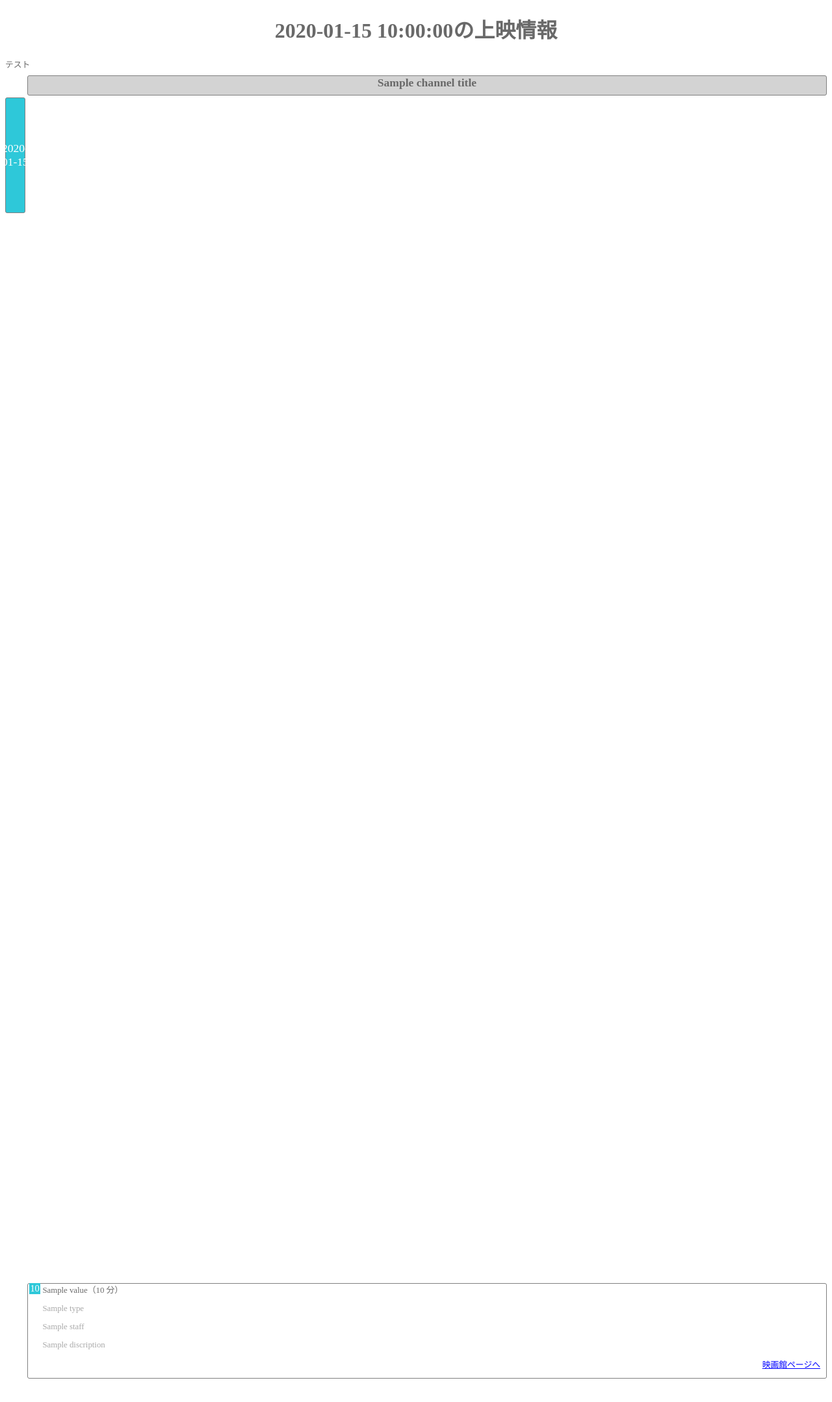
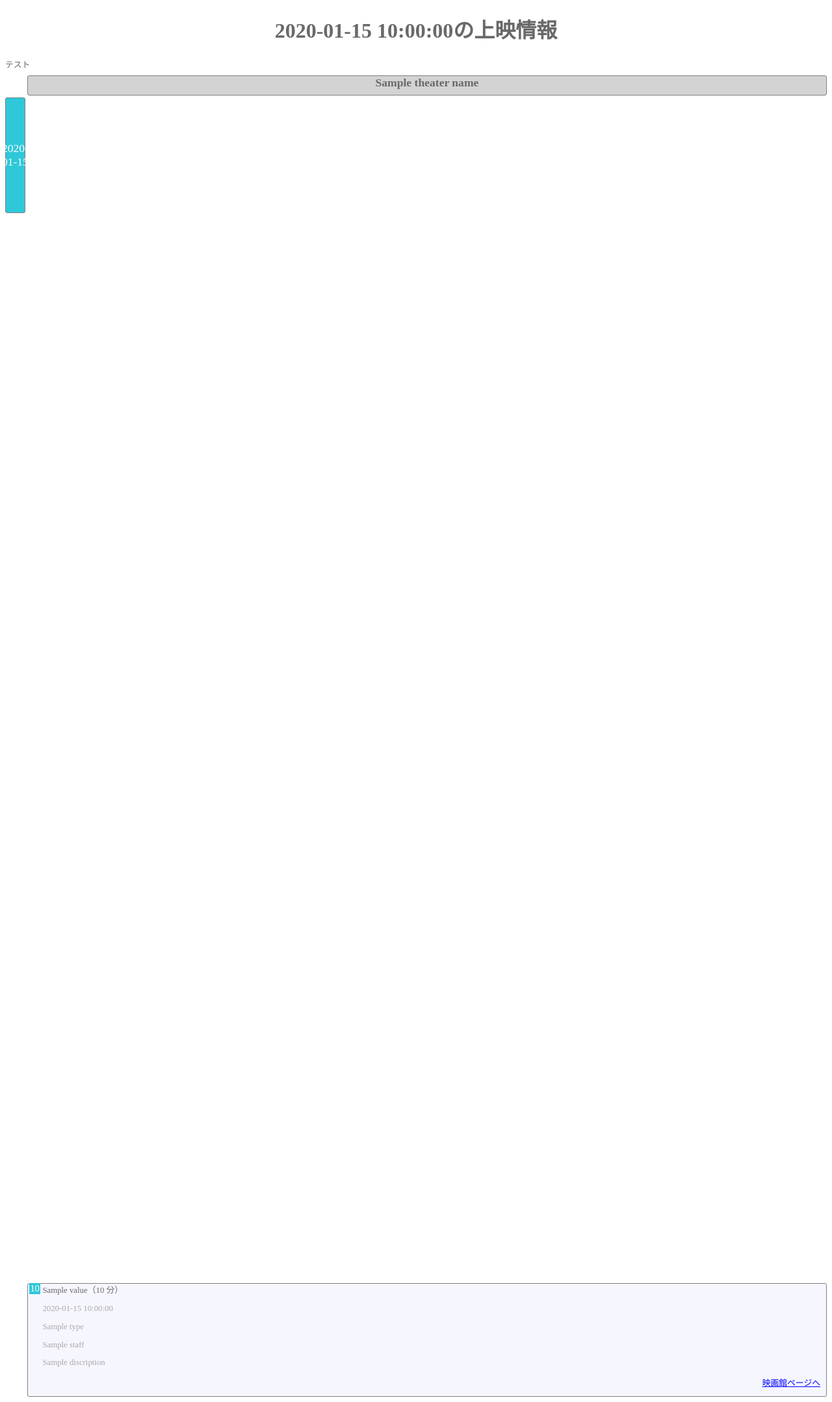
Before and after one commit to Canale0107/mini_theater_scheduler, a Flask app: template src/webapp/templates/schedule.html in a window 1280 px wide. Shown: the whole page at 65% size. Before the commit the page ends 2122 px from the top, so only its background shows below. Run offline with Flask 3, Linux system fonts and the light colour scheme; the template is opened without the code that fills it: most values are stand-ins (such as "Sample title", 1, 10 or a date in 2020).

Commit message:
変数名の変更、見た目のアップデート

```diff
--- a/src/webapp/app.py
+++ b/src/webapp/app.py
@@ -73,6 +73,7 @@ def schedule():
             movie_url = movie_dict["movie_url"]
             schedule_dict[theater_name][movie_title]={
                     "title": movie_title,
+                    "start_end_time": f'{start_datetime.strftime("%H:%M")}-{end_datetime.strftime("%H:%M")}',
                     "type": movie_type,
                     "staff": "■".join([""]+[f'{work}：{name}' for work, name in movie_staff_dict.items()]),
                     "start_hour": start_datetime.hour,
@@ -84,7 +85,7 @@ def schedule():
 
     return render_template('schedule.html',
                             date=today.strftime("%Y年%-m月%-d日"),
-                            channel_titles=theater_name_list,
+                            theater_names=theater_name_list,
                             times=range(10, 24),
                             schedule_dict=schedule_dict)
 
--- a/src/webapp/static/schedule_style.css
+++ b/src/webapp/static/schedule_style.css
@@ -54,8 +54,8 @@ h1 {
 }
 
 
-/* チャンネル名 */
-.channel_title {
+/* 映画館名 */
+.theater_name {
   /* 枠 */
   border: solid 1px gray;
   border-radius: 3px;
@@ -83,6 +83,7 @@ h1 {
 /* 番組の枠 */
 .content-box {
   border: solid 1px gray;
+  background-color: #f6f6ff;
   border-radius: 3px;
 }
 
--- a/src/webapp/templates/schedule.html
+++ b/src/webapp/templates/schedule.html
@@ -11,9 +11,9 @@
 
     <div class="container">
       <!-- チャンネル名 -->
-      {% for channel_title in channel_titles %}
-        <div class="channel_title" style="grid-column: {{ 2 + 2 * (loop.index0) }} / span 2;">
-            {{ channel_title }}
+      {% for theater_name in theater_names %}
+        <div class="theater_name" style="grid-column: {{ 2 + 2 * (loop.index0) }} / span 2;">
+            {{ theater_name }}
         </div>
       {% endfor %}
 
@@ -35,15 +35,13 @@
       {% endfor %}
 
       <!-- チャンネルごとにテレビ番組を表示 -->
-      {% for channel_title in channel_titles%}
+      {% for theater_name in theater_names%}
         {% set outer_loop = loop %}
         <!-- テレビ番組を表示 -->
-        {% for movie in schedule_dict[channel_title|string].values() %}
+        {% for movie in schedule_dict[theater_name|string].values() %}
           {% set start_hour = movie['start_hour'] %}
           {% set start_min = movie['start_min'] %}
           {% set duration_min = movie['duration'] %}
-          {% set type = movie['type'] %}
-          {% set staff = movie['staff'] %}
             <div class="content-box" style="grid-row: {{2+start_min+60*(start_hour-times[0])}} / span {{ duration_min }}; grid-column: {{ 2 + 2 * outer_loop.index0 }} / span 2;"></div>
             <div class="content-minute" style="grid-row: {{2+start_min+60*(start_hour-times[0])}} / span 3; grid-column: {{ 2 + 2 * outer_loop.index0 }}; background-color: {{ colors[start_hour-1] }}"> {{ "%02d" % start_min }} </div>
             <div class="content-minute" style="grid-row: {{2+start_min+60*(start_hour-times[0])}} / span {{ duration_min - 3}}; grid-column: {{ 2 + 2 * outer_loop.index0 }};}}"> </div>
@@ -51,10 +49,13 @@
               {{ movie['title'] }}（{{ duration_min|string }} 分）
               <div class="content-discription">
                 <p>
-                  {{ type }}
+                  {{ movie['start_end_time']}}
                 </p>
                 <p>
-                  {{ staff }}
+                  {{ movie['type'] }}
+                </p>
+                <p>
+                  {{ movie['staff'] }}
                 </p>
                 <p>
                   {{ movie['discription'] }}
@@ -71,7 +72,7 @@
     <!-- カラム数をデータに合わせて変更 -->
     <script>
       const container = document.querySelector('.container');
-      const numColumns = {{channel_titles|length}}; // 動的に変更するカラム数
+      const numColumns = {{theater_names|length}}; // 動的に変更するカラム数
       container.style.gridTemplateColumns = `max-content repeat(${numColumns}, max-content minmax(120px, 1fr))`;
       const numTimes = {{times|length}};
       container.style.gridTemplateRows = `max-content repeat(${numTimes}, 0.1rem)`;
```
